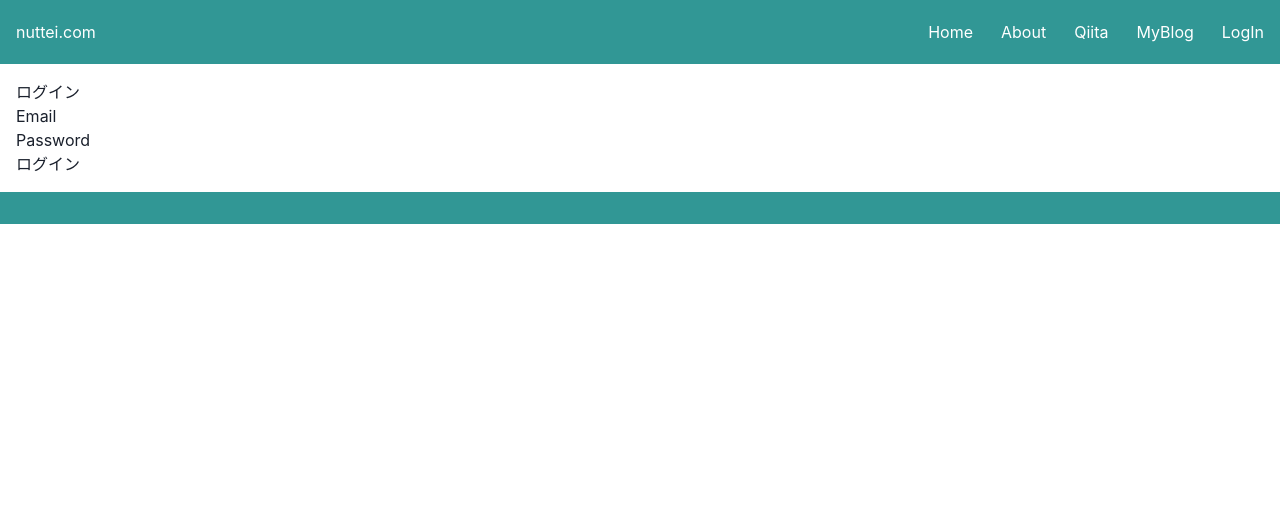
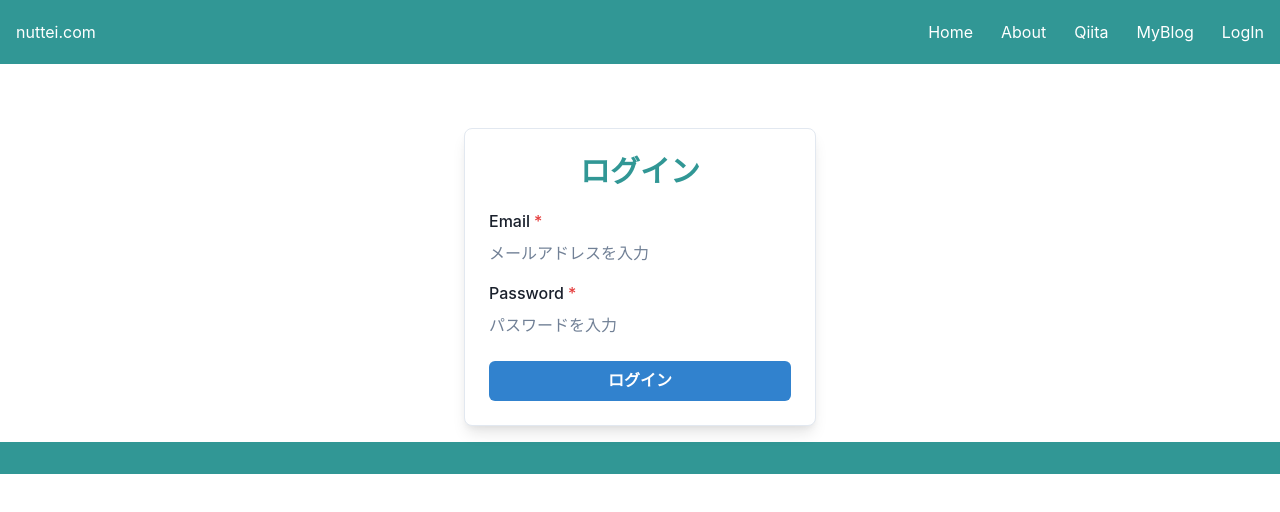
Before and after one commit to shima20913/my-portfolio, a React (Create React App) app: page /login in a window 1280 px wide. Shown: the top 512 px of the page. Built offline with nearby package versions, Linux system fonts and the light colour scheme; no server answers.

Commit message:
fixed UI

```diff
--- a/src/pages/Login.js
+++ b/src/pages/Login.js
@@ -1,6 +1,16 @@
 import React, { useState } from 'react';
 import { auth } from '../firebase';
 import { signInWithEmailAndPassword } from "firebase/auth";
+import {
+  Container,
+  Box,
+  VStack,
+  Heading,
+  FormControl,
+  FormLabel,
+  Text,
+  Button,
+} from '@chakra-ui/react';
 
 
 const Login = ({ setUser }) => {
@@ -20,21 +30,39 @@ const Login = ({ setUser }) => {
     };
 
     return (
-        <div>
-          <h2>ログイン</h2>
+      <Container maxW="sm" centerContent>
+        <Box
+        p={6}
+        mt={12}
+        w="100%"
+        maxW="md"
+        borderWidth={1}
+        borderRadius="lg"
+        boxShadow="lg"
+        bg="white"
+      >
+
+         <VStack spacing={5} align="stretch">
+         <Heading as="h2" size="lg" textAlign="center" color="teal.500">
+          ログイン
+          </Heading>
           <form onSubmit={handleSubmit}>
-            <div>
-              <label>Email</label>
-              <input type="email" value={email} onChange={(e) => setEmail(e.target.value)} />
-            </div>
-            <div>
-              <label>Password</label>
-              <input type="password" value={password} onChange={(e) => setPassword(e.target.value)} />
-            </div>
-            <button type="submit">ログイン</button>
-          </form>
-          {error && <p>{error}</p>}
-        </div>
+          <FormControl id="email" isRequired>
+              <FormLabel>Email</FormLabel>
+              <input type="email" placeholder="メールアドレスを入力" value={email} onChange={(e) => setEmail(e.target.value)} />
+              </FormControl>
+
+              <FormControl id="password" isRequired mt={4}>
+              <FormLabel>Password</FormLabel>
+              <input type="password" placeholder="パスワードを入力" value={password} onChange={(e) => setPassword(e.target.value)} focusBorderColor="teal.400"/>
+              </FormControl>
+            <Button  variant="solid" type="submit" colorScheme="blue" size="md"  mt={6} w="full" _hover={{ bg: "teal.600" } }>ログイン</Button>
+            </form>
+
+            {error && <Text color="red.500" textAlign="center">{error}</Text>}
+            </VStack>
+            </Box>
+            </Container>
       );
     };
 
```
